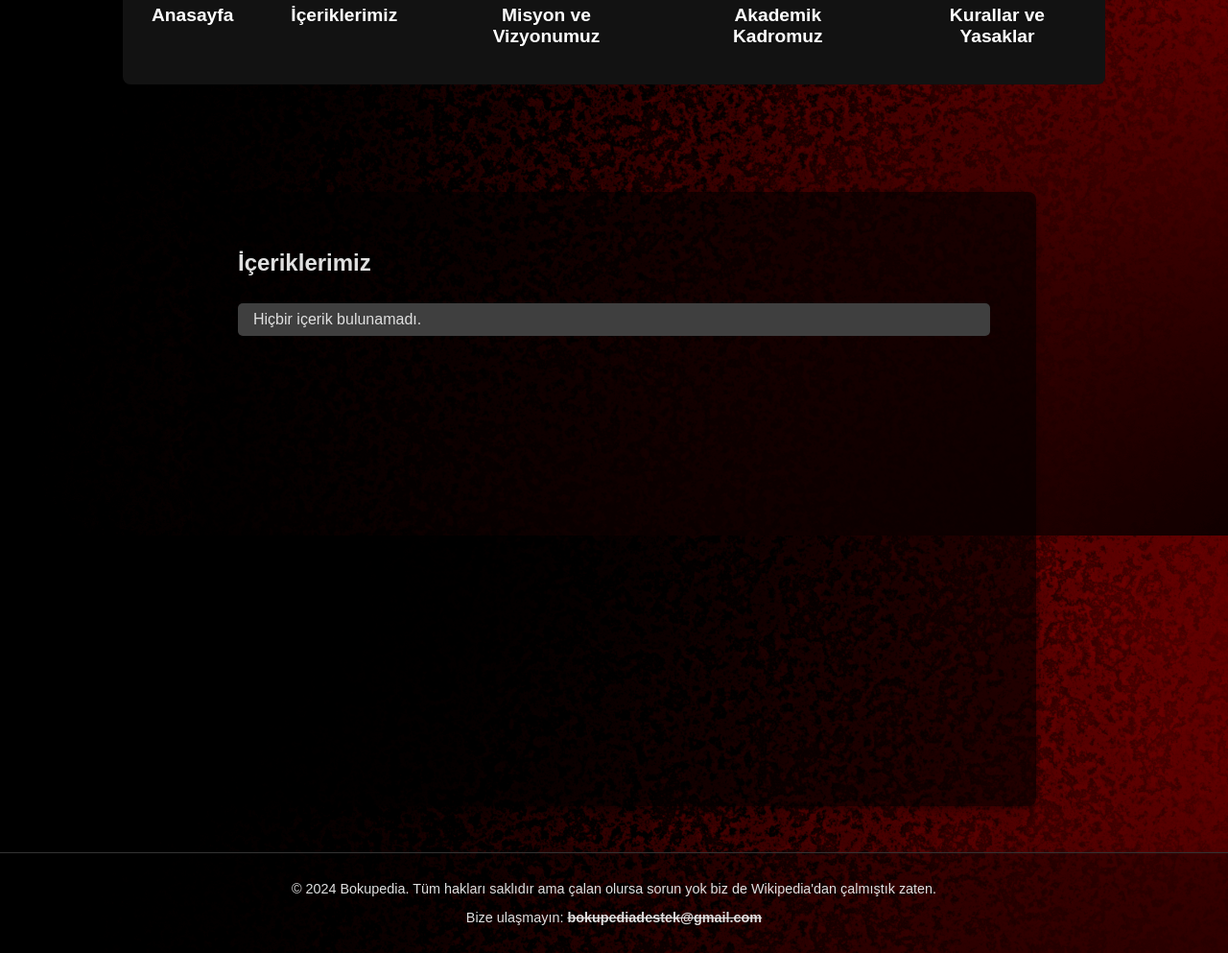
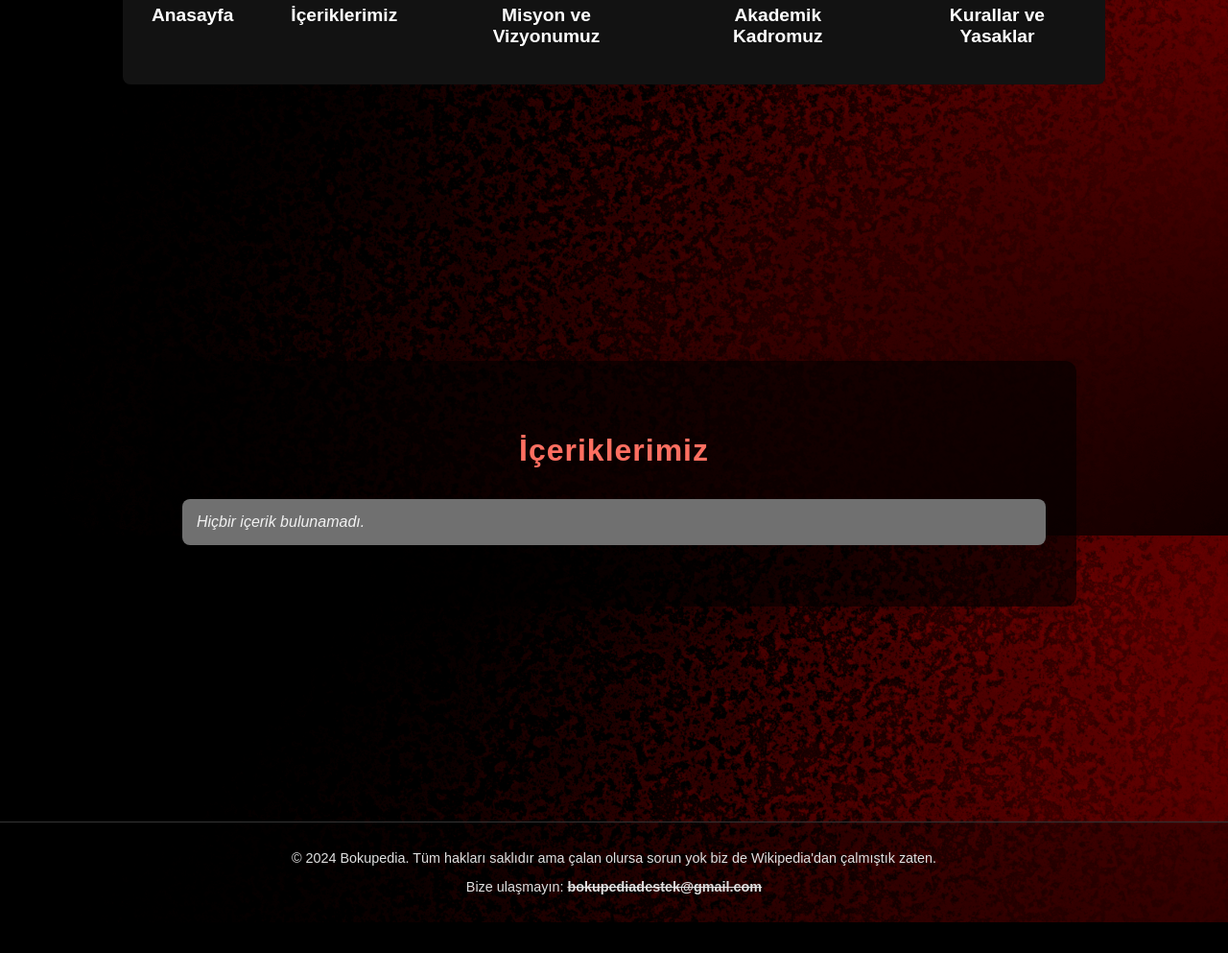
Before and after one commit to Bokupedia/Bokupedia, a Django app: page /contents in a window 1280 px wide. Shown: the part 242-1235 px from the top of the page at 96% size. After the commit the page ends 1203 px from the top, so only its background shows below. Run offline with Django 5.2, Linux system fonts and the light colour scheme; the visitor is signed in with stand-in values (Sample User, id 1); data comes from the database, SQL or seed files in the repository; data that the repository does not hold is empty; some libraries are stand-ins or nearby versions.

Commit message:
Icerikler css

```diff
--- a/CyberHex/templates/contents.html
+++ b/CyberHex/templates/contents.html
@@ -3,76 +3,112 @@
 {% block content %}
 {% if user.is_authenticated %}
 <style>
-      .contents-categories h2 {
-        padding-left: 8px;
-      }
-
-      .contents-categories ul {
-        list-style-type: none;
-        padding: 8px;
-        display: flex;
-        gap: 12px;
-        flex-direction: column;
-      }
-
-      .contents-categories ul li {
-        padding: 8px 16px;
-        background-color: #3f3f3f;
-        border-radius: 5px;
-        transition: background-color 0.3s ease;
-      }
-
-      .contents-categories li:hover {
-        background-color: #8f0303;
-      }
-
-      .contents-categories a {
-        color: #cab7b7;
-        text-decoration: none;
-        font-weight: bold;
-      }
-
-      .contents-categories ul ul {
-        margin-left: 12pxpx;
-        margin-top: 8px;
-      }
-
-      .contents-container {
+    .contents-container {
         display: flex;
         justify-content: center;
+        align-items: center;
         min-height: 80vh;
-        padding: 3em 0;
+        padding: 2em;
     }
 
     .contents-card {
         width: 100%;
-        max-width: 800px;
-        background-color: rgba(0, 0, 0, 0.6);  /* sondaki opaklık değeri */
-        padding: 2.5em;
+        max-width: 900px;
+        background-color:rgb(0, 0, 0, 0.6);
+        border-radius: 12px;
+        box-shadow: 0 10px 20px rgba(0, 0, 0, 0.1);
+        padding: 3em 2em;
+        color: #f1f1f1;
+        transition: transform 0.3s ease;
+    }
+
+    .contents-card:hover {
+        transform: translateY(-10px);
+    }
+
+    h2 {
+        text-align: center;
+        color: #ff6f61;
+        font-size: 2rem;
+        margin-bottom: 1em;
+        letter-spacing: 1px;
+    }
+
+    /* Kategori liste stil ayarları */
+    .contents-categories ul {
+        list-style-type: none;
+        padding: 0;
+        margin: 0;
+    }
+
+    .contents-categories ul li {
+        margin-bottom: 1em;
+        background-color: #3c3c3c;
         border-radius: 8px;
-        box-shadow: 0 4px 8px rgba(0, 0, 0, 0.3);
-        color: #e0e0e0;
+        padding: 15px;
+        display: flex;
+        justify-content: space-between;
+        align-items: center;
+        transition: background-color 0.3s ease, transform 0.3s ease;
+    }
+
+    .contents-categories ul li:hover {
+        background-color: #ff6f61;
+        transform: translateX(5px);
+    }
+
+    .contents-categories a {
+        color: #f1f1f1;
+        text-decoration: none;
+        font-weight: bold;
+        font-size: 1.1rem;
+    }
+
+    /* Boş içerik durumu */
+    .contents-categories ul li.empty {
+        background-color: #707070;
+        font-style: italic;
+        text-align: center;
+    }
+
+    /* Giriş yapma mesajı */
+    .auth-container {
+        display: flex;
+        justify-content: center;
+        align-items: center;
+        min-height: 80vh;
+        background-color: #fff;
+        padding: 2em;
+    }
+
+    .auth h2 {
+        font-size: 2rem;
+        color: #333;
+        text-align: center;
+        background-color: #ff6f61;
+        padding: 20px;
+        border-radius: 10px;
+        color: white;
+        box-shadow: 0 6px 12px rgba(0, 0, 0, 0.1);
     }
 
 </style>
 <main class="contents-container">
     <div class="contents-card">
-
         <section class="contents-categories">
             <h2>İçeriklerimiz</h2>
             <ul>
                 {% for category in categories %}
-                <li>
-                    <a href="{% url 'discussion_forum:category_topics' category_id=category.id %}">
-                        {{ category.name }}
-                    </a>
-                </li>
+                    <li>
+                        <a href="{% url 'discussion_forum:category_topics' category_id=category.id %}">
+                          📢 {{ category.name }}
+                        </a>
+                    </li>
                 {% empty %}
-                <li>Hiçbir içerik bulunamadı.</li>
+                    <li class="empty">Hiçbir içerik bulunamadı.</li>
                 {% endfor %}
             </ul>
         </section>
-
     </div>
 </main>
 {% else %}
```
